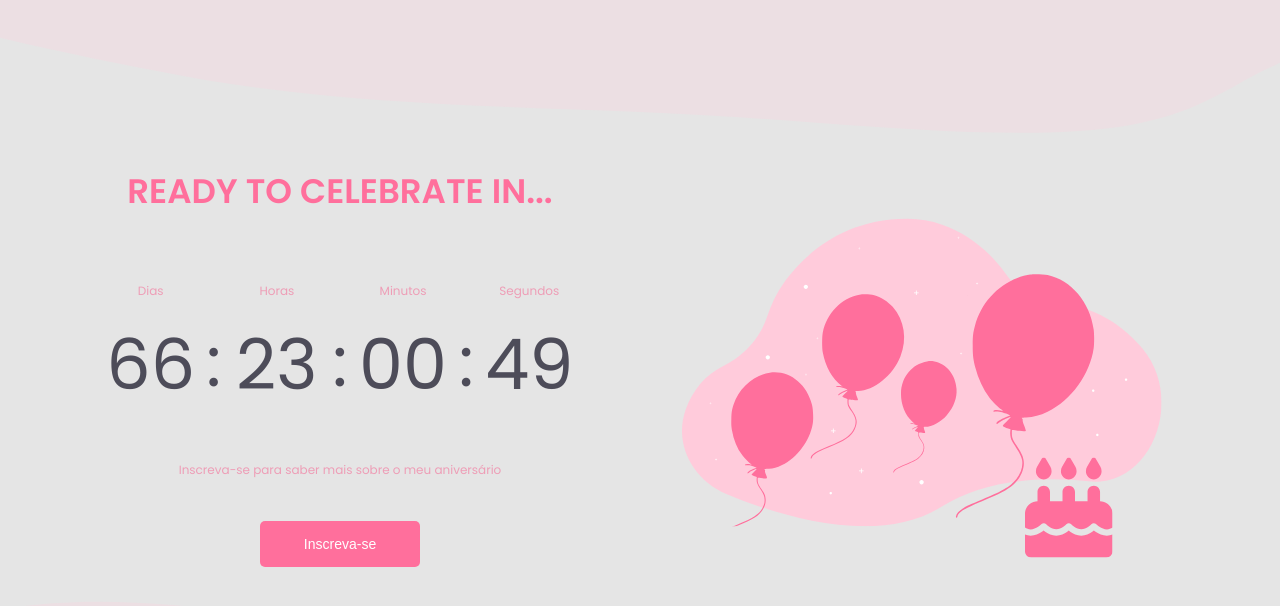
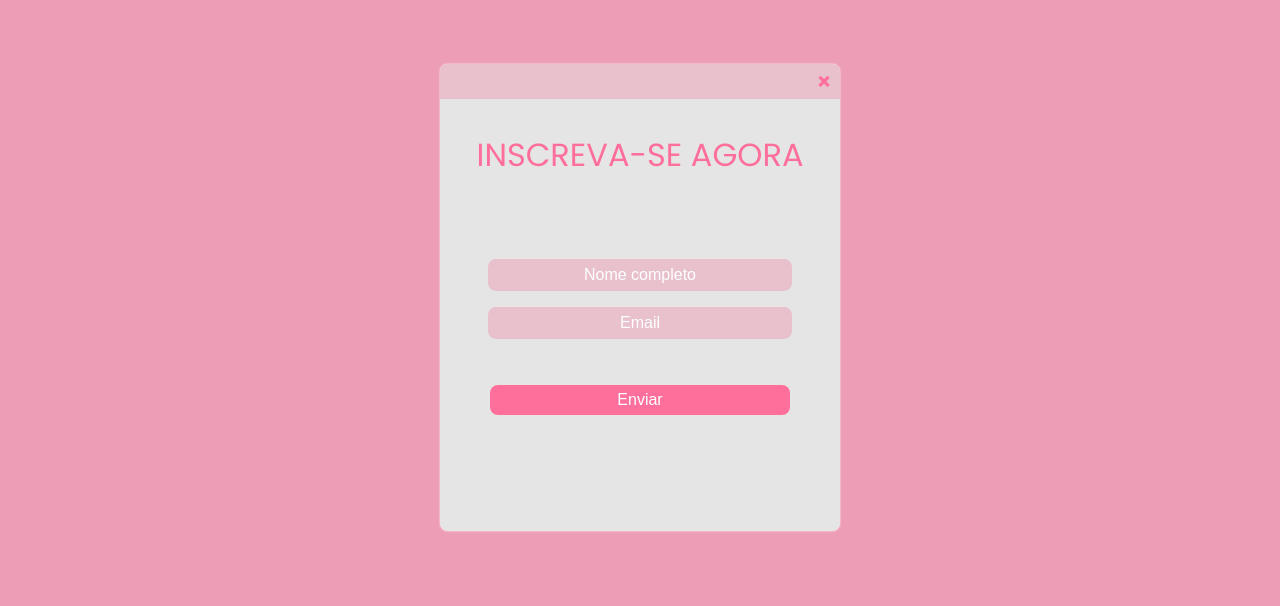
Before and after one commit to paulaandrezza/Countdown, a plain HTML site: page index.html in a window 1280 px wide. Drawn offline with Linux system fonts and the light colour scheme.

Commit message:
Add modal

```diff
--- /dev/null
+++ b/assets/css/modal.css
@@ -0,0 +1,105 @@
+.modal {
+    background-color: #EE9DB6;
+    position: fixed;
+    top: 0;
+    left: 0;
+    width: 100vw;
+    height: 100vh;
+    /* display: none; */
+}
+
+.modal-content {
+    margin: 0 auto;
+    background-color: #E5E5E5;
+    max-width: 400px;
+    margin-top: 5%;
+    box-shadow: 0 0 2px #fff;
+    border-radius: 0.5rem;
+}
+
+.modal-header {
+    display: flex;
+    justify-content: right;
+    background-color: #EE9DB680;
+    border-radius: 0.5rem 0.5rem 0 0;
+}
+
+#close {
+    color: #FF6F9C;
+    font-size: 1.5rem;
+    font-weight: bold;
+    padding: 0 .5rem;
+}
+
+#close:hover {
+    scale: 1.1;
+    cursor: pointer;
+}
+
+.modal-body {
+    height: 400px;
+    margin: auto;
+}
+
+#myForm {
+    margin-top: 5rem;
+    display: flex;
+    flex-direction: column;
+    justify-content: center;
+    align-items: center;
+    gap: 1rem;
+}
+
+.modal-title {
+    font-size: 2rem;
+    color: #FF6F9C;
+    margin: 2rem;
+    text-align: center;
+}
+
+
+.modal-form {
+    width: 300px;
+    height: 30px;
+    border: none;
+    background-color: #EE9DB680;
+    border-radius: 0.5rem;
+    color: #fff;
+    text-align: center;
+    font-size: 1rem;
+}
+
+button {
+    width: 300px;
+    height: 30px;
+    border-radius: 0.5rem;
+    font-size: 1rem;
+}
+
+/* Chrome/Opera/Safari */
+::-webkit-input-placeholder {
+    color: #fff;
+    text-align: center;
+}
+/* Firefox 19+ */
+::-moz-placeholder {
+    color: #fff;
+    text-align: center;
+}
+/* IE 10+ */
+:-ms-input-placeholder {
+    color: #fff;
+    text-align: center;
+}
+/* Firefox 18- */
+:-moz-placeholder {
+    color: #fff;
+    text-align: center;
+}
+
+#modal-register {
+    font-size: 0.8rem;
+    text-align: center;
+    margin: 0 0.5rem;
+    color: rgb(60, 16, 48)
+}
--- /dev/null
+++ b/assets/js/modal.js
@@ -0,0 +1,19 @@
+const modalRegister = document.getElementById('modal-register');
+const modalButton = document.getElementById('modal-button');
+
+function showDetails() {
+    modal.style.display = "Block";
+}
+
+function closeModal() {
+    modal.style.display = "none";
+    modalRegister.innerHTML = "";
+    myForm.style.marginTop = "5rem"
+}
+
+modalButton.addEventListener("click", function() {
+    event.preventDefault();
+    modalRegister.innerHTML = "Formulário enviado com sucesso! Brincadeira, não enviei para nenhum lugar kkk, não vou te enviar um email no meu aniversário, fica tranquilo(a).";
+    document.getElementById("myForm").reset();
+    myForm.style.marginTop = "2rem"
+});
--- a/index.html
+++ b/index.html
@@ -6,6 +6,7 @@
     <meta name="viewport" content="width=device-width, initial-scale=1.0">
     <title>Countdown</title>
     <link rel="stylesheet" href="./assets/css/style.css">
+    <link rel="stylesheet" href="./assets/css/modal.css">
     <link rel="preconnect" href="https://fonts.googleapis.com">
     <link rel="preconnect" href="https://fonts.gstatic.com" crossorigin>
     <link href="https://fonts.googleapis.com/css2?family=Merriweather+Sans:wght@400;500;700&family=Poppins:wght@400;500;600&display=swap" rel="stylesheet">
@@ -36,10 +37,33 @@
                 </ul>
             </div>
             <div><p class="text">Inscreva-se para saber mais sobre o meu aniversário</p></div>
-            <button>Inscreva-se</button>
+            <button onclick="showDetails()">Inscreva-se</button>
         </div>
         <img src="./assets/img/ballon.svg" alt="">
     </div>
+
+
+    <!-- Modal -->
+
+    <div id='modal' class='modal'>
+        <div class='modal-content'>
+            <div class='modal-header'>
+                <span id="close" onclick="closeModal('modal')" >&times;</span>
+            </div>
+            <div class='modal-body'>
+                <div class="modal-title">INSCREVA-SE AGORA</div>
+                <div id="modal-register"></div>
+                <form id="myForm" action="">
+                    <input class="modal-form" type="text" placeholder="Nome completo">
+                    <input class="modal-form" type="email" placeholder="Email">
+                    <button type="submit" id="modal-button">Enviar</button>
+                </form>
+            </div>
+        </div>
+    </div>
+
+
+    <script src="./assets/js/modal.js"></script>
     <script src="./assets/js/main.js"></script>
 </body>
 </html>
```
